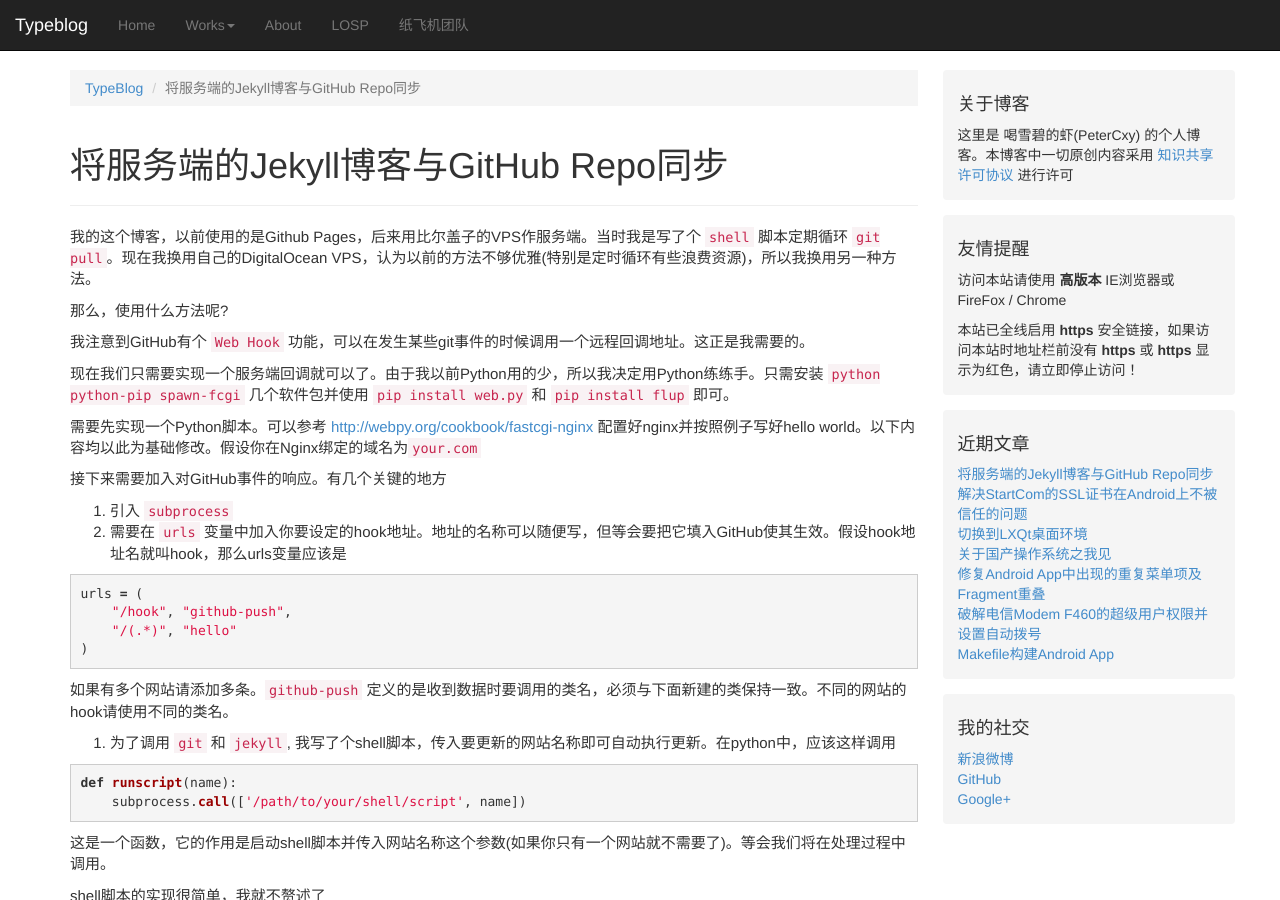
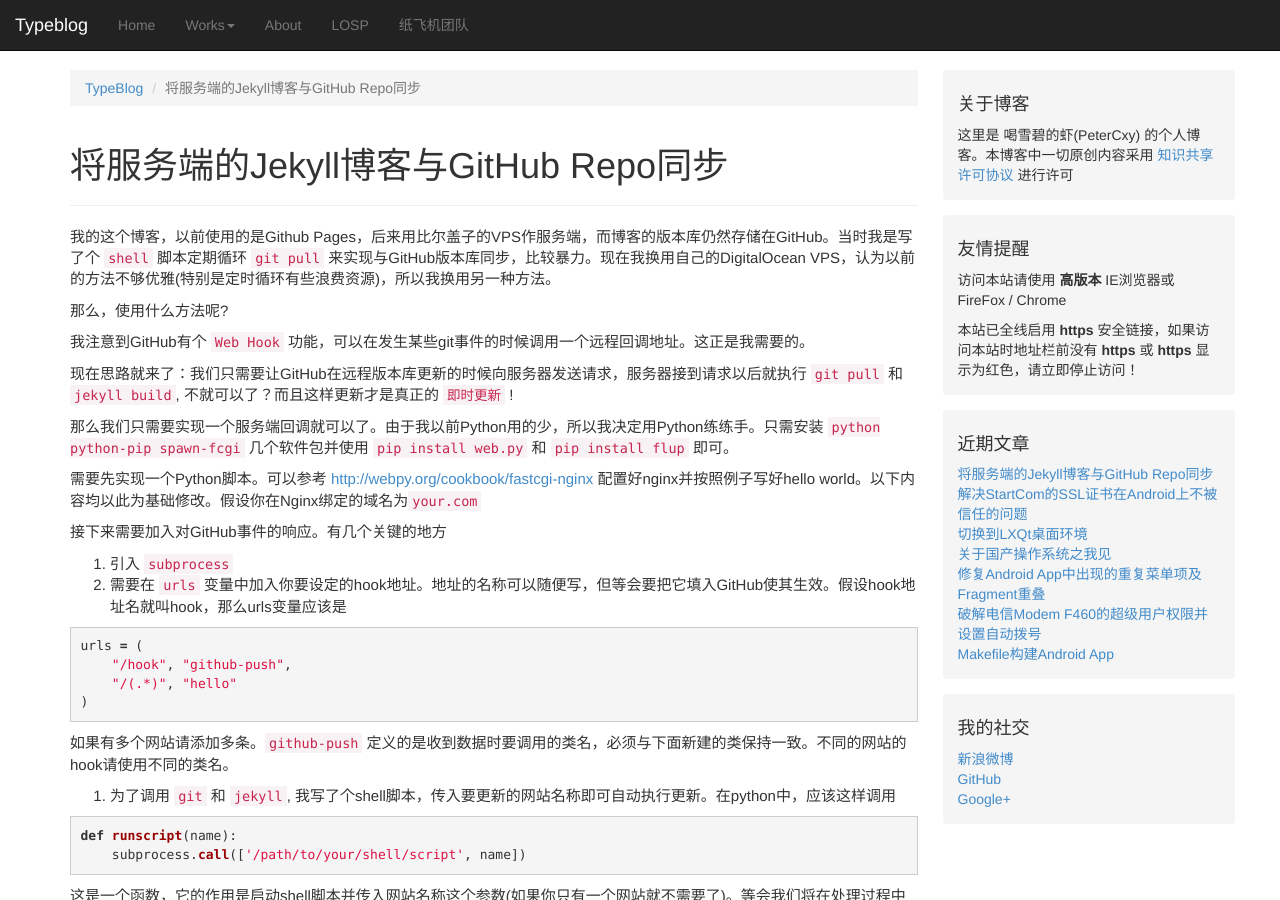
Before and after one commit to slanterns-fork/Blog, a Jekyll site: the page built from _posts/tech/2014-10-26-sync-jekyll-blog-with-github.md, in a window 1280 px wide and 900 px high. Built offline with Jekyll 4.4.1, drawn with Linux system fonts in a browser that asks for light colours; Markdown is read by kramdown in place of the engine named in the settings; comment, search, counter and statistics services are not loaded.

Commit message:
Modify Signed-off-by: Peter Cai <xqsx43cxy@126.com>

```diff
--- a/_posts/tech/2014-10-26-sync-jekyll-blog-with-github.md
+++ b/_posts/tech/2014-10-26-sync-jekyll-blog-with-github.md
@@ -4,7 +4,7 @@ title: 将服务端的Jekyll博客与GitHub Repo同步
 category: tech
 ---
 
-我的这个博客，以前使用的是Github Pages，后来用比尔盖子的VPS作服务端。当时我是写了个 `shell` 脚本定期循环 `git pull`。现在我换用自己的DigitalOcean VPS，认为以前的方法不够优雅(特别是定时循环有些浪费资源)，所以我换用另一种方法。
+我的这个博客，以前使用的是Github Pages，后来用比尔盖子的VPS作服务端，而博客的版本库仍然存储在GitHub。当时我是写了个 `shell` 脚本定期循环 `git pull` 来实现与GitHub版本库同步，比较暴力。现在我换用自己的DigitalOcean VPS，认为以前的方法不够优雅(特别是定时循环有些浪费资源)，所以我换用另一种方法。
 
 <!--more-->
 
@@ -12,7 +12,9 @@ category: tech
 
 我注意到GitHub有个 `Web Hook` 功能，可以在发生某些git事件的时候调用一个远程回调地址。这正是我需要的。
 
-现在我们只需要实现一个服务端回调就可以了。由于我以前Python用的少，所以我决定用Python练练手。只需安装 `python python-pip spawn-fcgi` 几个软件包并使用 `pip install web.py` 和 `pip install flup` 即可。
+现在思路就来了：我们只需要让GitHub在远程版本库更新的时候向服务器发送请求，服务器接到请求以后就执行 `git pull` 和 `jekyll build`, 不就可以了？而且这样更新才是真正的 `即时更新` !
+
+那么我们只需要实现一个服务端回调就可以了。由于我以前Python用的少，所以我决定用Python练练手。只需安装 `python python-pip spawn-fcgi` 几个软件包并使用 `pip install web.py` 和 `pip install flup` 即可。
 
 需要先实现一个Python脚本。可以参考 <http://webpy.org/cookbook/fastcgi-nginx> 配置好nginx并按照例子写好hello world。以下内容均以此为基础修改。假设你在Nginx绑定的域名为`your.com`
 
```
